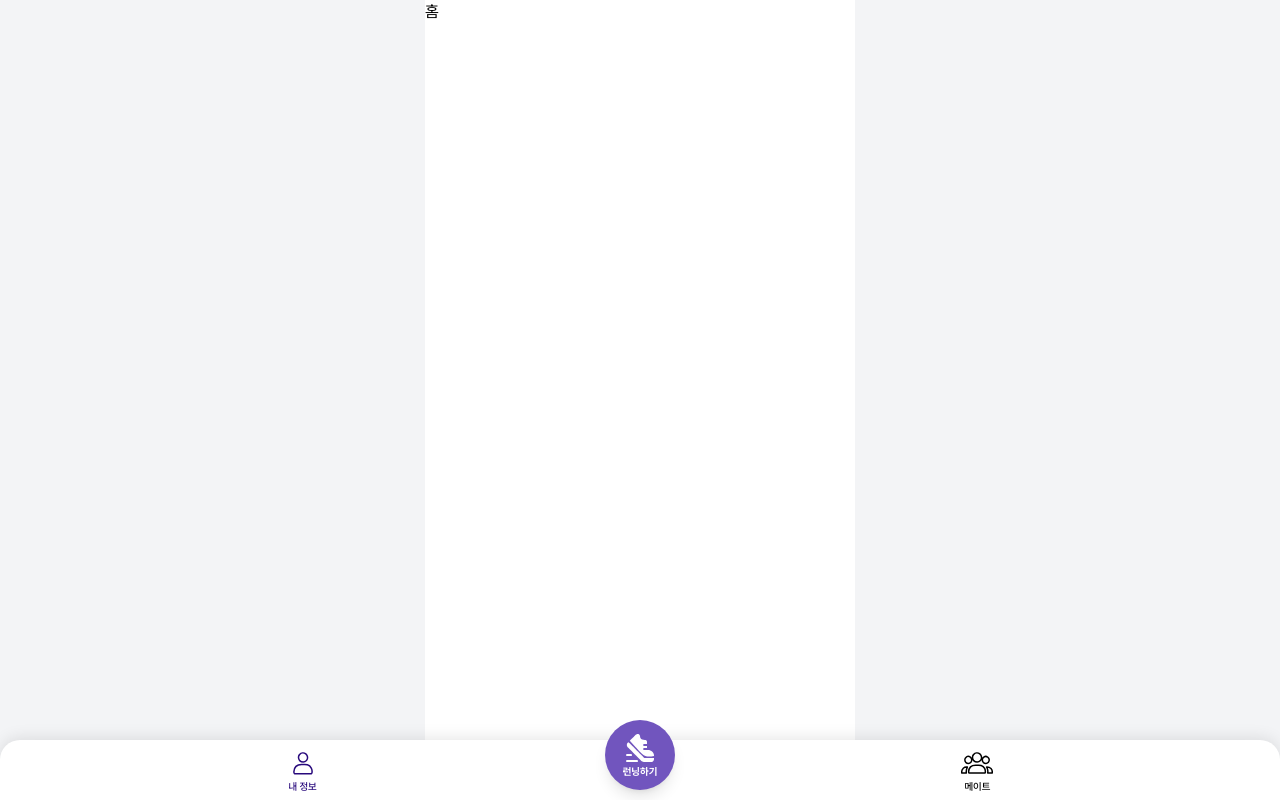
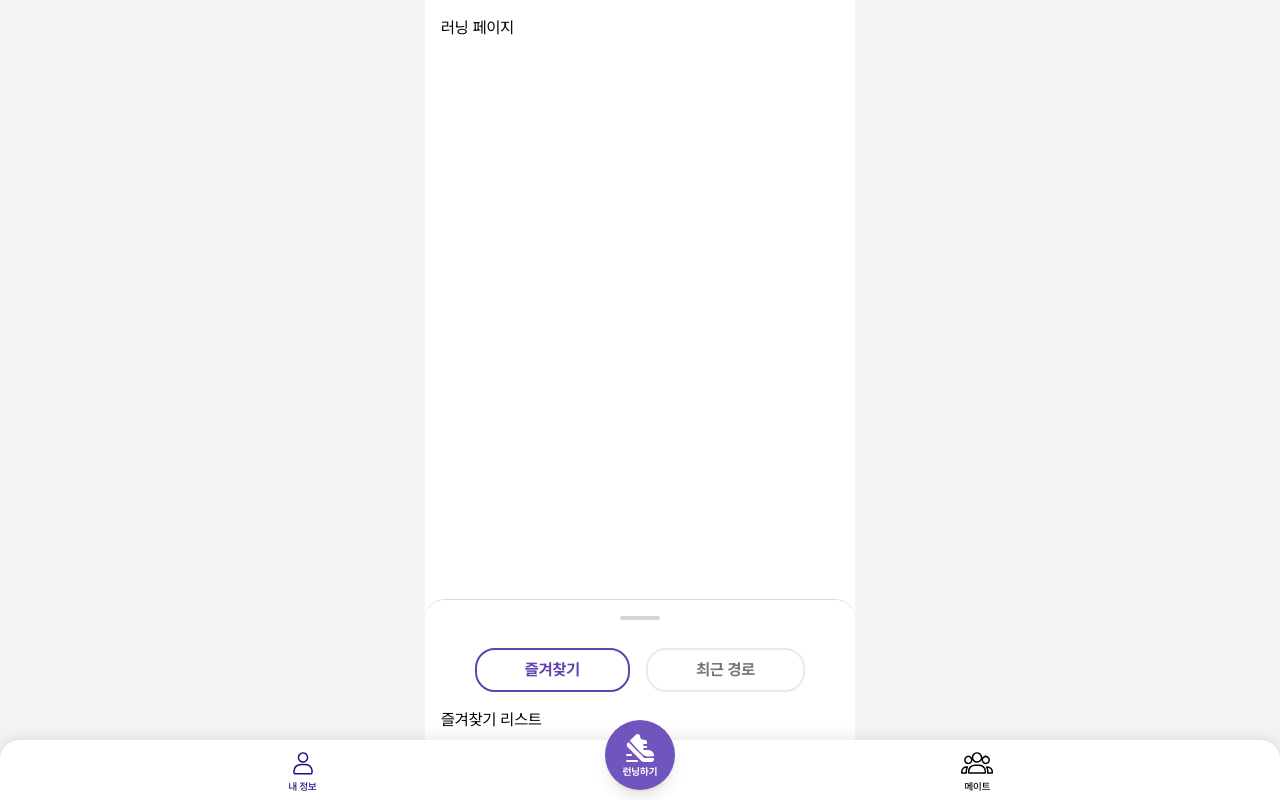
Before and after one commit to 9oormthon-univ/2025_SEASONTHON_TEAM_62_FE, a React (Vite) app: page / in a window 1280 px wide. Built offline with nearby package versions, Linux system fonts and the light colour scheme.

Commit message:
fix: runningPage 라우터 수정

```diff
--- a/src/pages/home/HomePage.tsx
+++ /dev/null
@@ -1,3 +0,0 @@
-export default function HomePage() {
-  return <h1>홈</h1>;
-}
--- a/src/routes/index.tsx
+++ b/src/routes/index.tsx
@@ -2,7 +2,6 @@ import { createBrowserRouter } from 'react-router-dom';
 import GlobalLayout from '../shared/layouts/global-layout';
 import NotFoundPage from '../pages/NotFoundPage';
 
-import HomePage from '../pages/home/HomePage';
 import SplashPage from '../pages/splash/SplashPage';
 import LoginPage from '../pages/login/LoginPage';
 import MatePage from '../pages/mate/MatePage';
@@ -14,11 +13,10 @@ export const router = createBrowserRouter([
     element: <GlobalLayout />,
     errorElement: <NotFoundPage />,
     children: [
-      { index: true, element: <HomePage /> },
+      { index: true, element: <RunningPage /> },
       { path: 'splash', element: <SplashPage /> },
       { path: 'login', element: <LoginPage /> },
       { path: 'mate', element: <MatePage /> },
-      { path: 'running', element: <RunningPage /> },
     ],
   },
 ]);
```
